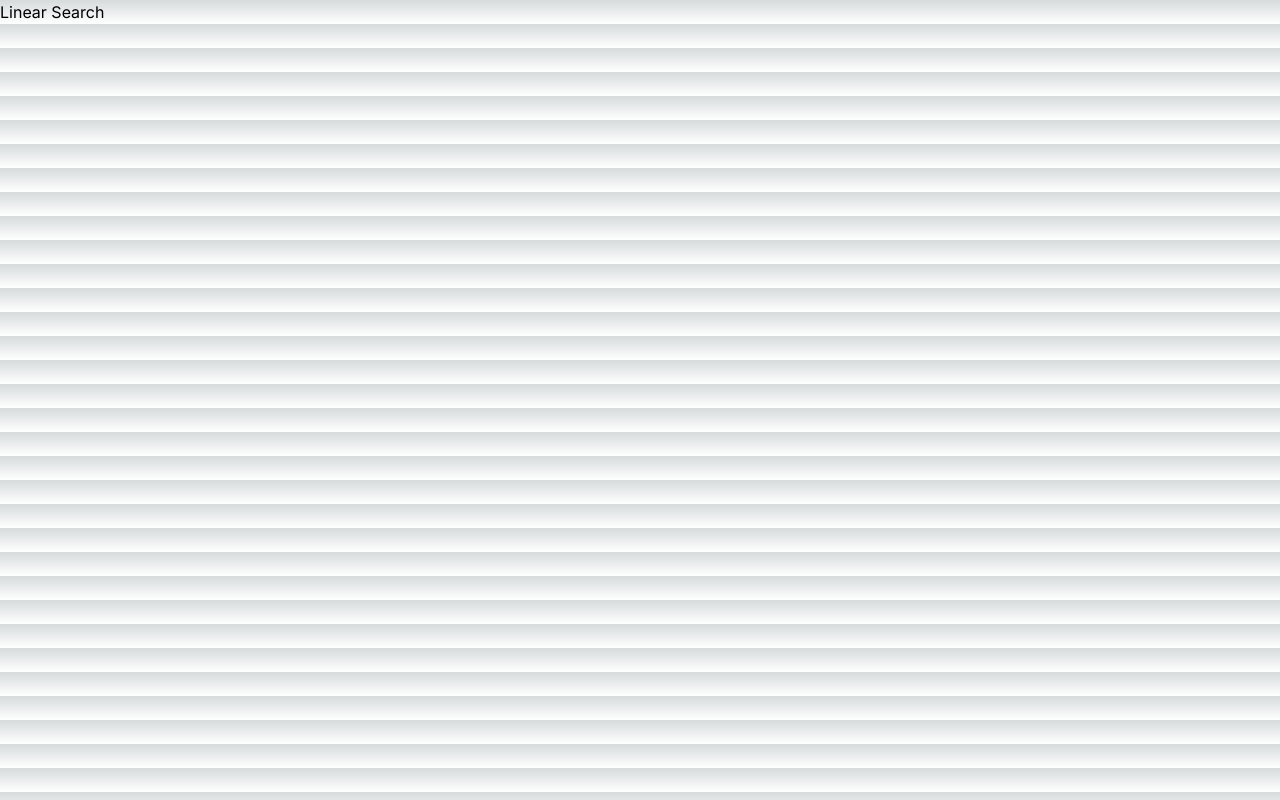
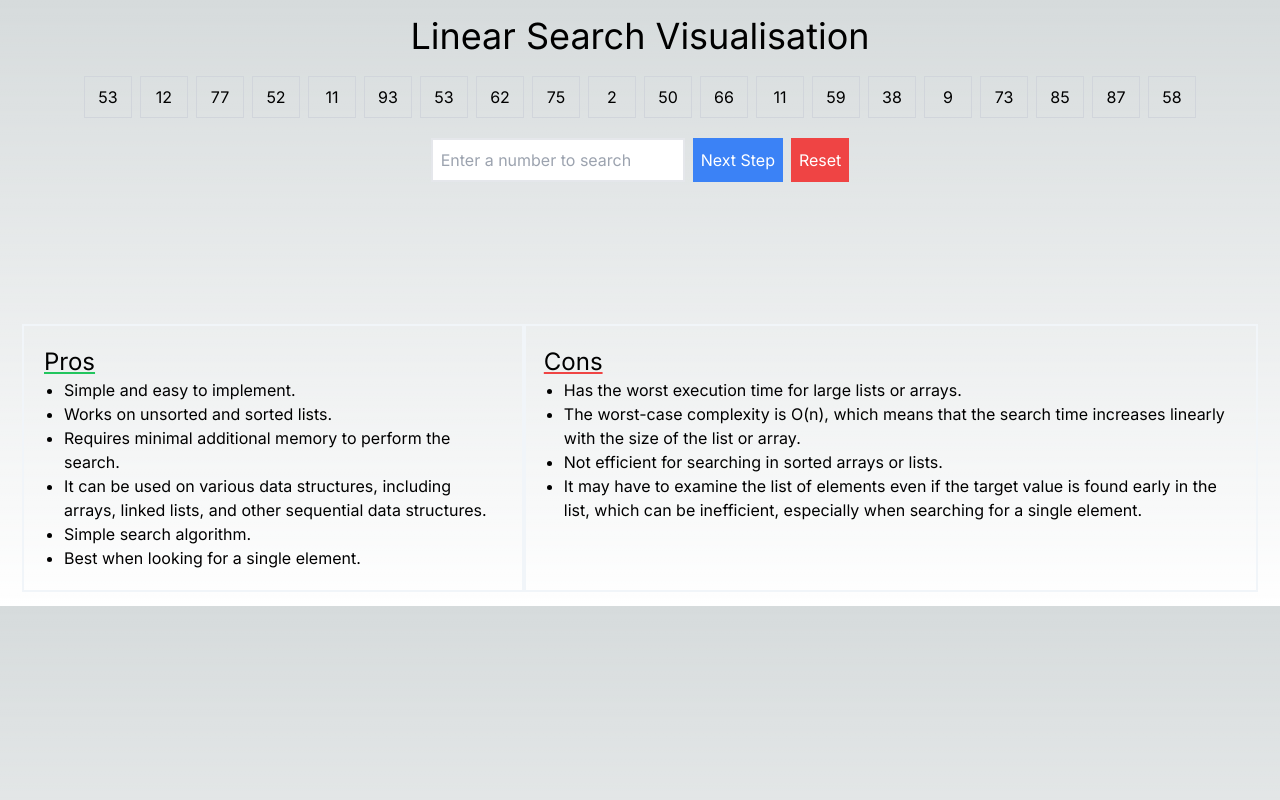
Before and after one commit to hybrid1ze/search-sort-visualiser, a Next.js app in the folder search-sort-visualiser/: page /search/LinearSearch in a window 1280 px wide. Built offline with nearby package versions, Linux system fonts and the light colour scheme.

Commit message:
Refactor LinearSearch component

```diff
--- a/search-sort-visualiser/src/app/search/LinearSearch/page.tsx
+++ b/search-sort-visualiser/src/app/search/LinearSearch/page.tsx
@@ -1,7 +1,136 @@
-export default function LinearSearch() {
-    return (
-        <div>
-            <h1>Linear Search</h1>
+"use client";
+import { useState, useEffect } from "react";
+
+const generateRandomArray = (size: number, max: number) =>
+  Array.from({ length: size }, () => Math.floor(Math.random() * max));
+
+const LinearSearch = () => {
+  const [array, setArray] = useState<number[]>([]); // Initialized to an empty array
+  const [target, setTarget] = useState<number | null>(null);
+  const [currentIndex, setCurrentIndex] = useState<number | null>(null);
+  const [isFound, setIsFound] = useState<boolean | null>(null);
+
+  useEffect(() => {
+    setArray(generateRandomArray(20, 100));
+  }, []);
+
+  const resetSearch = () => {
+    setArray(generateRandomArray(20, 100));
+    setCurrentIndex(null);
+    setIsFound(null);
+  };
+
+  const linearSearchStep = () => {
+    if (target === null) return;
+    // If we have a current index, increment it, otherwise start at 0
+    const index = currentIndex !== null ? currentIndex + 1 : 0;
+
+    // if at the end of the array, indicate that the target was not found
+    if (index >= array.length) {
+      setIsFound(false);
+      return;
+    }
+
+    setCurrentIndex(index);
+
+    if (array[index] === target) {
+      setIsFound(true);
+    }
+  };
+
+  return (
+    <div className="p-4">
+      <div className="flex justify-center text-4xl">
+        <h1>Linear Search Visualisation</h1>
+      </div>
+      <div className="mt-4 flex justify-center">
+        {array.map((value, index) => (
+          <span
+            key={index}
+            className={`inline-block m-1 p-2 border w-12 text-center ${
+              currentIndex === index
+                ? "bg-green-300 border-green-500"
+                : "border-gray-300"
+            } transition-all duration-500 ease-in-out`}
+          >
+            {value}
+          </span>
+        ))}
+      </div>
+      {isFound !== null && (
+        <div className="mt-4 mb-4 flex justify-center">
+          {isFound ? "Element found!" : "Element not found."}
         </div>
-    )
-}
+      )}
+
+      <div className="mt-4 mb-4 flex justify-center">
+        <input
+          type="number"
+          className="border-2 border-gray-200 p-2"
+          placeholder="Enter a number to search"
+          value={target !== null ? target.toString() : ""}
+          onChange={(e) =>
+            setTarget(e.target.value ? parseInt(e.target.value, 10) : null)
+          }
+        />
+        <button
+          onClick={linearSearchStep}
+          className="bg-blue-500 text-white p-2 ml-2"
+        >
+          Next Step
+        </button>
+        <button
+          onClick={resetSearch}
+          className="bg-red-500 text-white p-2 ml-2"
+        >
+          Reset
+        </button>
+      </div>
+      <div className="flex flex-row justify-between pt-32 px-2">
+        <div className="outline outline-2 outline-slate-100 p-5">
+          <span className="underline decoration-green-500 text-2xl">Pros</span>
+          <ul className="list-disc pl-5">
+            <li>
+            Simple and easy to implement.
+            </li>
+            <li>
+            Works on unsorted and sorted lists.
+            </li>
+            <li>
+            Requires minimal additional memory to perform the search.
+            </li>
+            <li>
+            It can be used on various data structures, including arrays, linked lists, and other sequential data structures.
+            </li>
+            <li>
+            Simple search algorithm.
+            </li>
+            <li>
+            Best when looking for a single element.
+            </li>
+          </ul>
+        </div>
+        <div className="outline outline-2 outline-slate-100 p-5">
+        <span className="underline decoration-red-500 text-2xl">Cons</span>
+        <ul className="list-disc pl-5">
+          <li>
+          Has the worst execution time for large lists or arrays.
+          </li>
+          <li>
+          The worst-case complexity is O(n), which means that the search time increases linearly with the size of the list or array.
+          </li>
+          <li>
+          Not efficient for searching in sorted arrays or lists.
+          </li>
+          <li>
+          It may have to examine the list of elements even if the target value is found early in the list, which can be inefficient, especially when searching for a single element.
+          </li>
+        </ul>
+        </div>
+      </div>
+
+    </div>
+  );
+};
+
+export default LinearSearch;
```
